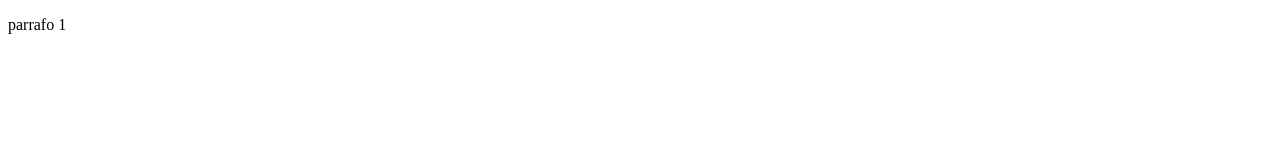
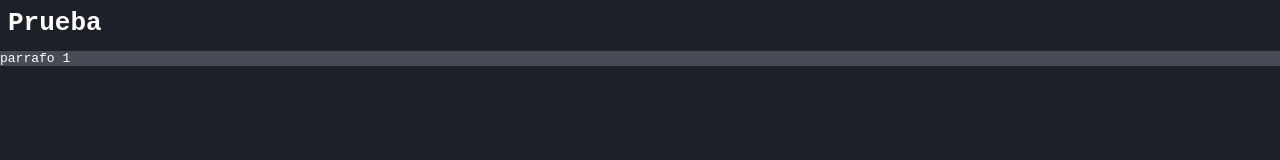
Before and after one commit to Elivionte/curso-git, a plain HTML site: page index.html in a window 1280 px wide. Drawn offline with Linux system fonts and the light colour scheme.

Commit message:
tercer commit

```diff
--- a/index.html
+++ b/index.html
@@ -3,10 +3,12 @@
 <head>
     <meta charset="UTF-8">
     <meta name="viewport" content="width=device-width, initial-scale=1.0">
+    <link rel="stylesheet" href="styles.css">
     <title>Document</title>
 </head>
 <body>
-    <p>
+    <h1>Prueba</h1>
+    <p class="parrafo">
         parrafo 1
     </p>
 </body>
--- /dev/null
+++ b/styles.css
@@ -0,0 +1,18 @@
+body {
+    background-color: #1d2127;
+    color: #fff;
+    font-family: monospace;
+    padding: 0;
+    margin: 0;
+}
+
+h1 {
+    margin: 0 0 0 8px;
+    padding-top: 8px;
+}
+
+.parrafo {
+
+    background-color: #464b55;
+
+}
```
